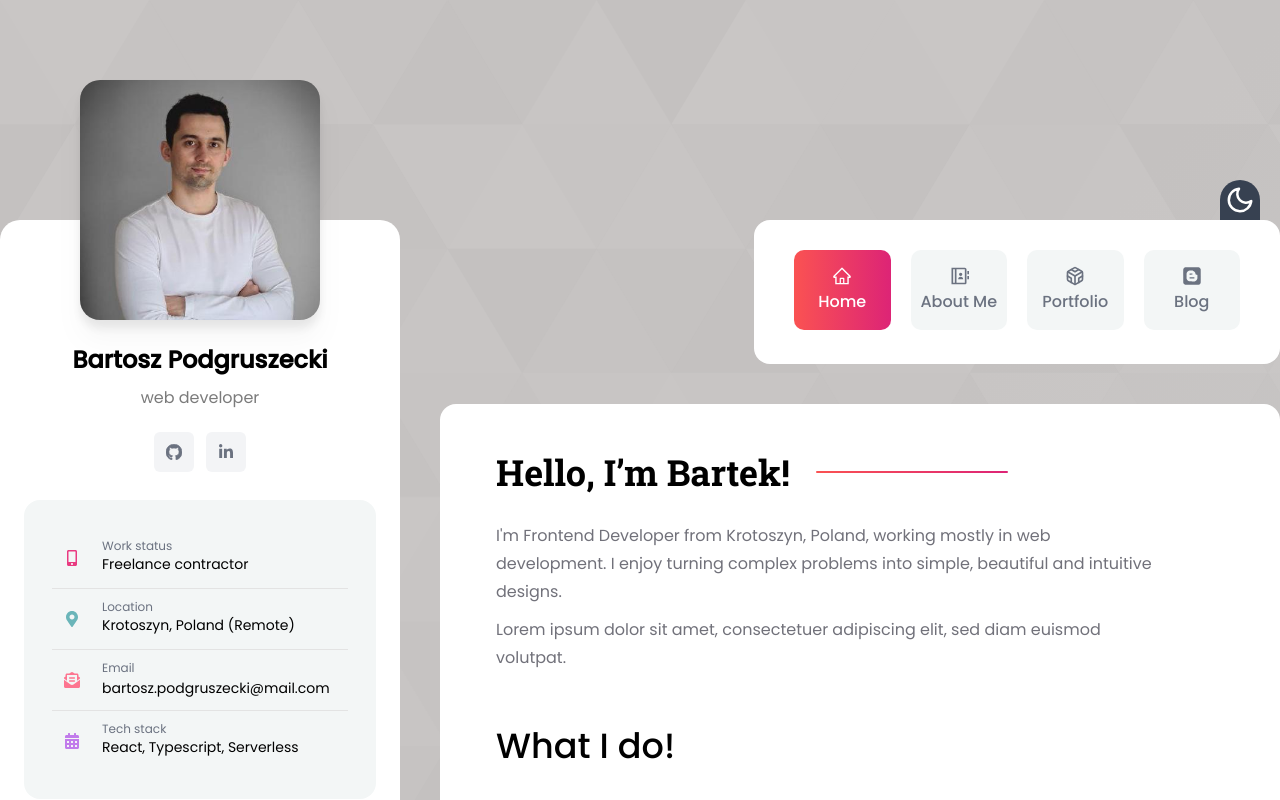
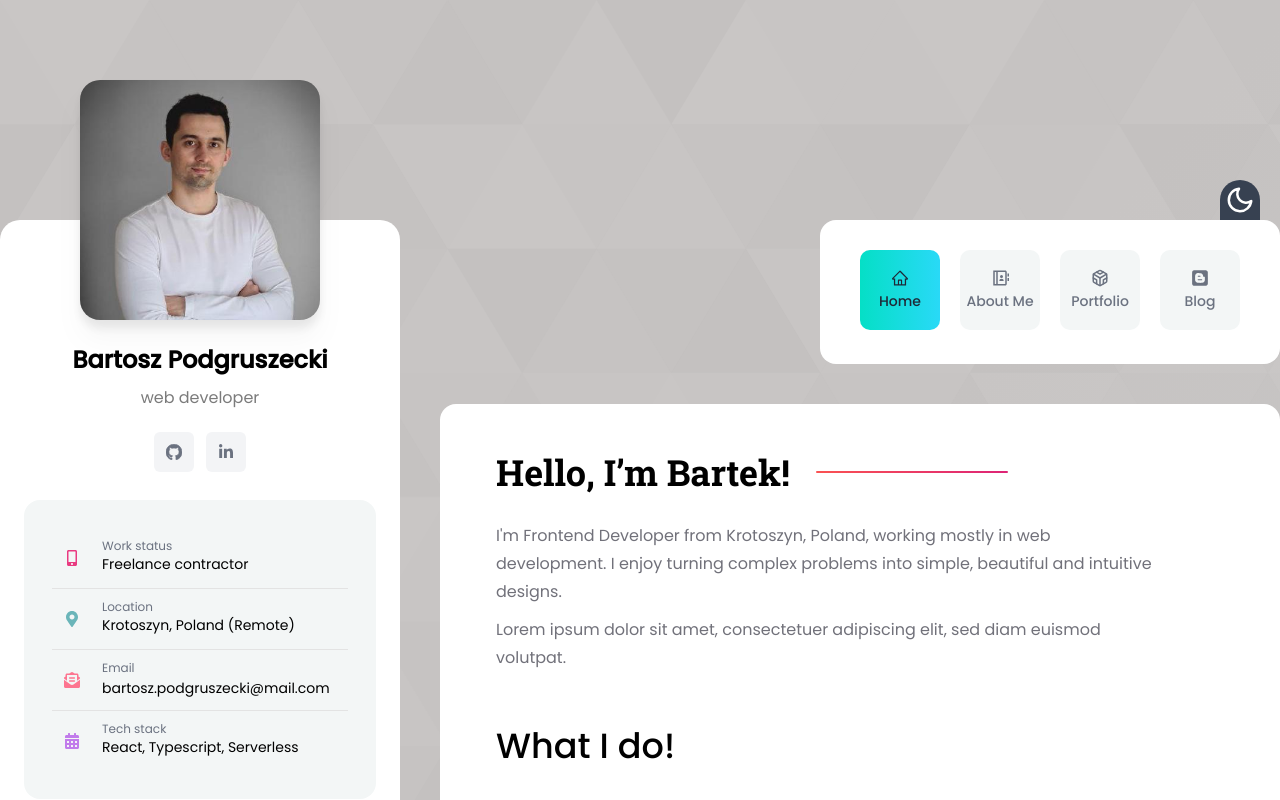
Before and after one commit to barthicus/portfolio, a Next.js app: page / in a window 1280 px wide. Shown: the top 800 px of the page. Built offline with nearby package versions, Linux system fonts and the light colour scheme.

Commit message:
Update header

```diff
--- a/src/app/_components/Header.tsx
+++ b/src/app/_components/Header.tsx
@@ -5,11 +5,11 @@ export const Header = () => {
   return (
     <header className="relative mb-10 ml-auto hidden items-center justify-end gap-3 lg:flex">
       <ThemeToggler />
-      <div className="h-[144px] rounded-[16px] bg-white p-[30px] dark:bg-[#111111] lg:w-[526px]">
+      <div className="h-[144px] rounded-[16px] bg-white p-[30px] dark:bg-[#111111]">
         <nav className="hidden lg:block">
           <ul className="flex ">
             <MenuLink href="/">
-              <span className="mb-1 text-xl">
+              <span className="mb-1 text-lg">
                 <svg
                   stroke="currentColor"
                   fill="currentColor"
@@ -25,7 +25,7 @@ export const Header = () => {
               Home
             </MenuLink>
             <MenuLink href="/about-me">
-              <span className="mb-1 text-xl">
+              <span className="mb-1 text-lg">
                 <svg
                   stroke="currentColor"
                   fill="currentColor"
@@ -44,7 +44,7 @@ export const Header = () => {
               About Me
             </MenuLink>
             <MenuLink href="/portfolio">
-              <span className="mb-1 text-xl">
+              <span className="mb-1 text-lg">
                 <svg
                   stroke="currentColor"
                   fill="none"
@@ -67,7 +67,7 @@ export const Header = () => {
               Portfolio
             </MenuLink>
             <MenuLink href="/blog">
-              <span className="mb-1 text-xl">
+              <span className="mb-1 text-lg">
                 <svg
                   stroke="currentColor"
                   fill="currentColor"
--- a/src/app/_components/MenuLink.tsx
+++ b/src/app/_components/MenuLink.tsx
@@ -20,11 +20,11 @@ export const MenuLink = ({
     <Link
       href={href}
       className={clsx(
-        "mx-2.5 flex h-20 w-full cursor-pointer flex-col items-center justify-center rounded-[10px] bg-[#F3F6F6] font-medium text-gray-500 transition-all duration-300 ease-in-out",
+        "mx-2.5 flex h-20 w-20 cursor-pointer flex-col items-center justify-center rounded-[10px] bg-[#F3F6F6] text-sm font-medium text-gray-500 transition-all duration-300 ease-in-out",
         "dark:bg-[#212425] dark:text-gray-300",
-        "hover:bg-gradient-to-r hover:from-[#FA5252] hover:to-[#DD2476] hover:lg:bg-gradient-to-r hover:lg:text-white",
+        "hover:bg-gradient-to-r hover:from-[#05dfc6] hover:to-[#29d9f7] hover:lg:bg-gradient-to-r hover:lg:text-gray-800",
         {
-          "bg-gradient-to-r from-[#FA5252] to-[#DD2476] lg:bg-gradient-to-r lg:text-white dark:lg:text-white":
+          "bg-gradient-to-r from-[#05dfc6] to-[#29d9f7] lg:bg-gradient-to-r lg:text-gray-800 dark:lg:text-gray-800":
             isActive,
         },
       )}
```
